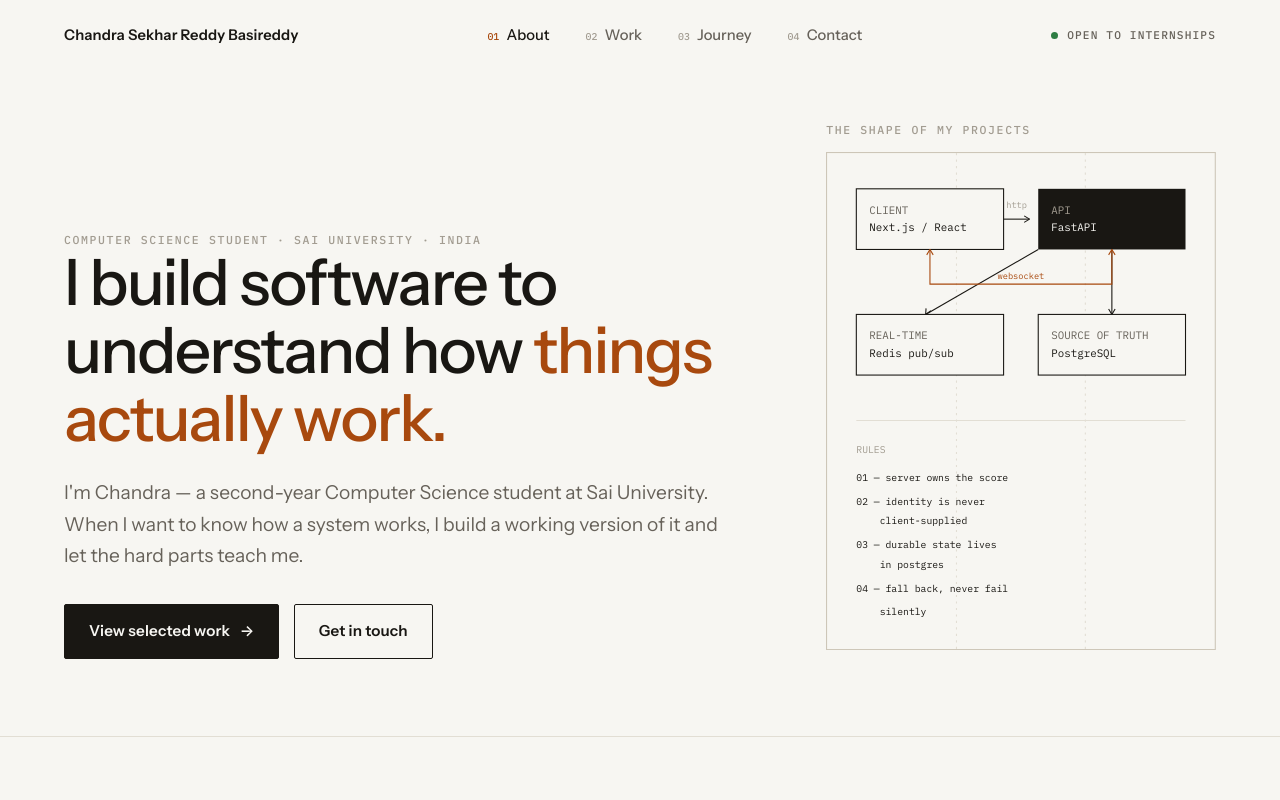
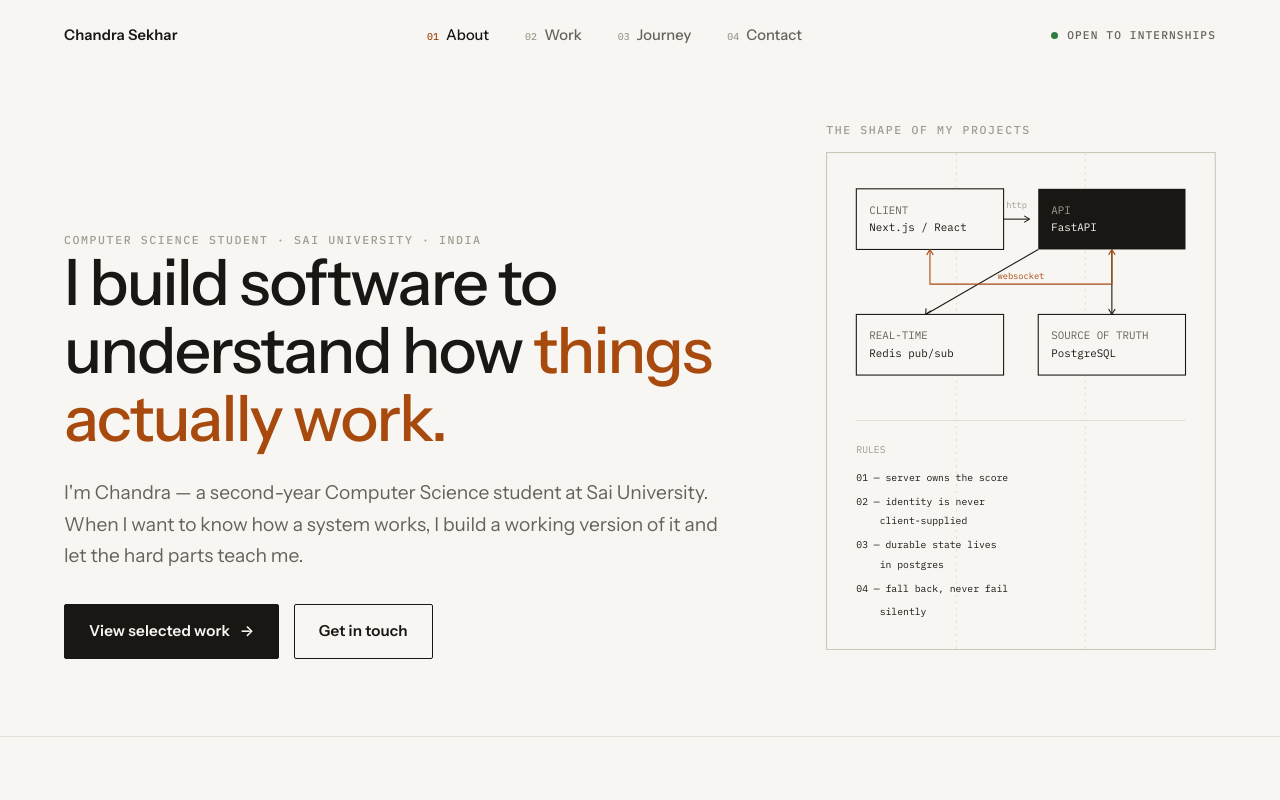
Before and after one commit to chandrasekharreddy-basireddy/portfolio-v3, a Next.js app: page /portfolio-v3/ in a window 1280 px wide. Shown: the top 800 px of the page. Built offline with nearby package versions, Linux system fonts and the light colour scheme.

Commit message:
refine: shorter wordmark, aria-current on active section

```diff
--- a/components/Header.tsx
+++ b/components/Header.tsx
@@ -77,7 +77,7 @@ export function Header() {
     <header className={`${styles.header} ${scrolled ? styles.scrolled : ""}`}>
       <div className={`shell ${styles.inner}`}>
         <Link href="/" className={styles.wordmark} aria-label="Home">
-          {site.name}
+          {site.headerName}
         </Link>
 
         <nav className={styles.nav} aria-label="Primary">
@@ -88,6 +88,7 @@ export function Header() {
               className={`${styles.navLink} ${
                 active === section ? styles.navLinkActive : ""
               }`}
+              aria-current={active === section ? "true" : undefined}
             >
               <span className={styles.navIndex}>
                 0{sections.indexOf(section) + 1}
```
